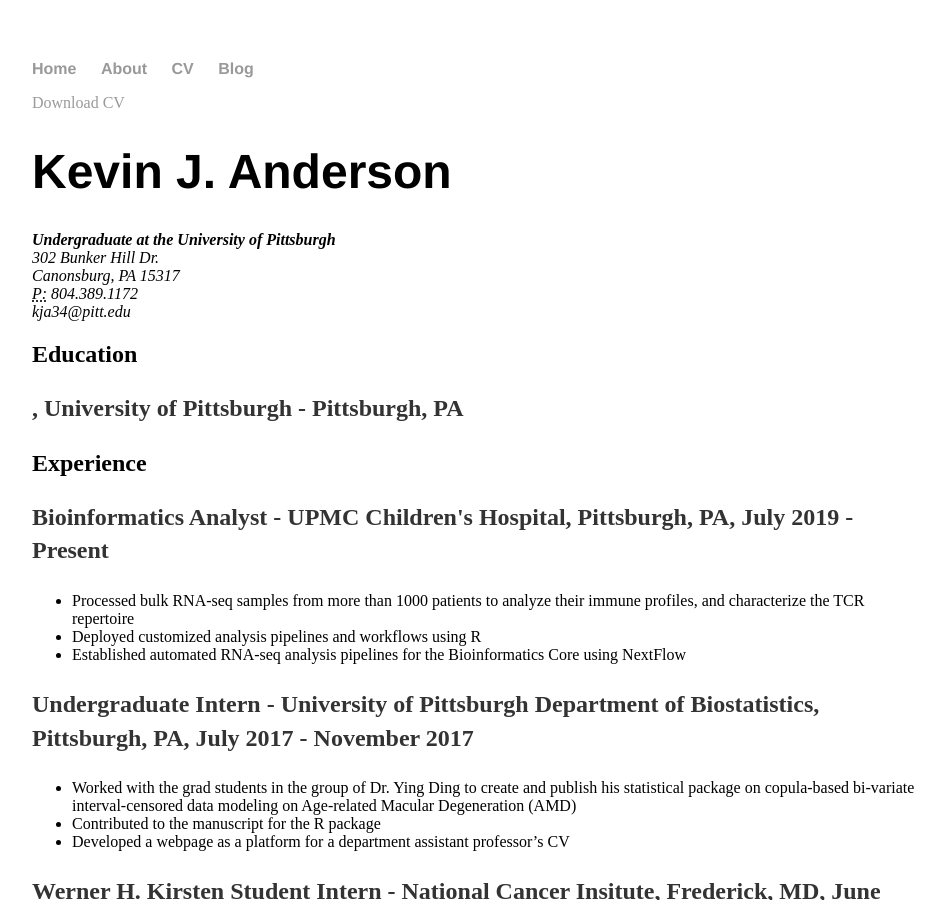
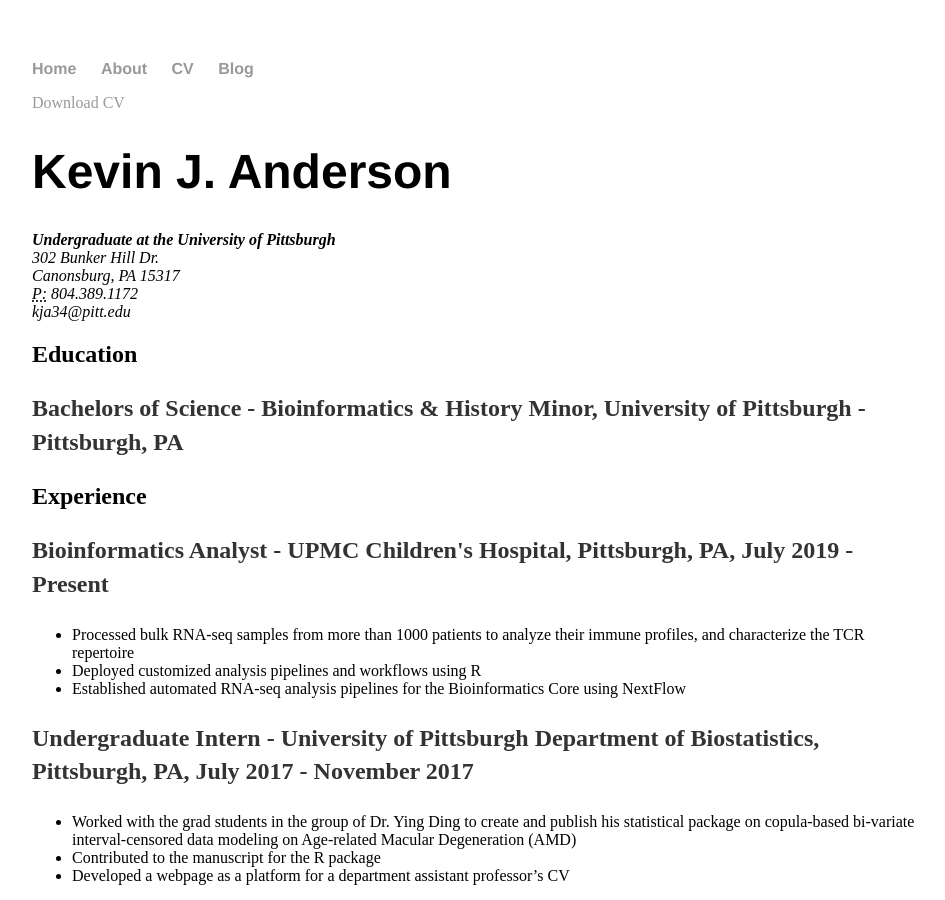
Before and after one commit to kev08rac/kev08rac.github.io, a Jekyll site: the page built from cv/index.html, in a window 1280 px wide and 900 px high. Shown: the whole window, without its empty margins (160-1105 px from the left). Built offline with Jekyll 4.4.1, drawn with Linux system fonts in a browser that asks for light colours.

Commit message:
Update index.html

```diff
--- a/cv/index.html
+++ b/cv/index.html
@@ -22,7 +22,7 @@
 	</div>
 
 	<h2>Education</h2>
-		<p><strong><abbr title="Bachelors of Science - Bioinformatics & History Minor"></abbr>, University of Pittsburgh - Pittsburgh, PA</strong><br>
+		<p><strong>Bachelors of Science - Bioinformatics & History Minor, University of Pittsburgh - Pittsburgh, PA</strong><br>
 
 	<h2>Experience</h2>
 		<p><strong>Bioinformatics Analyst - UPMC Children's Hospital, Pittsburgh, PA, July 2019 - Present</strong></p>
```
